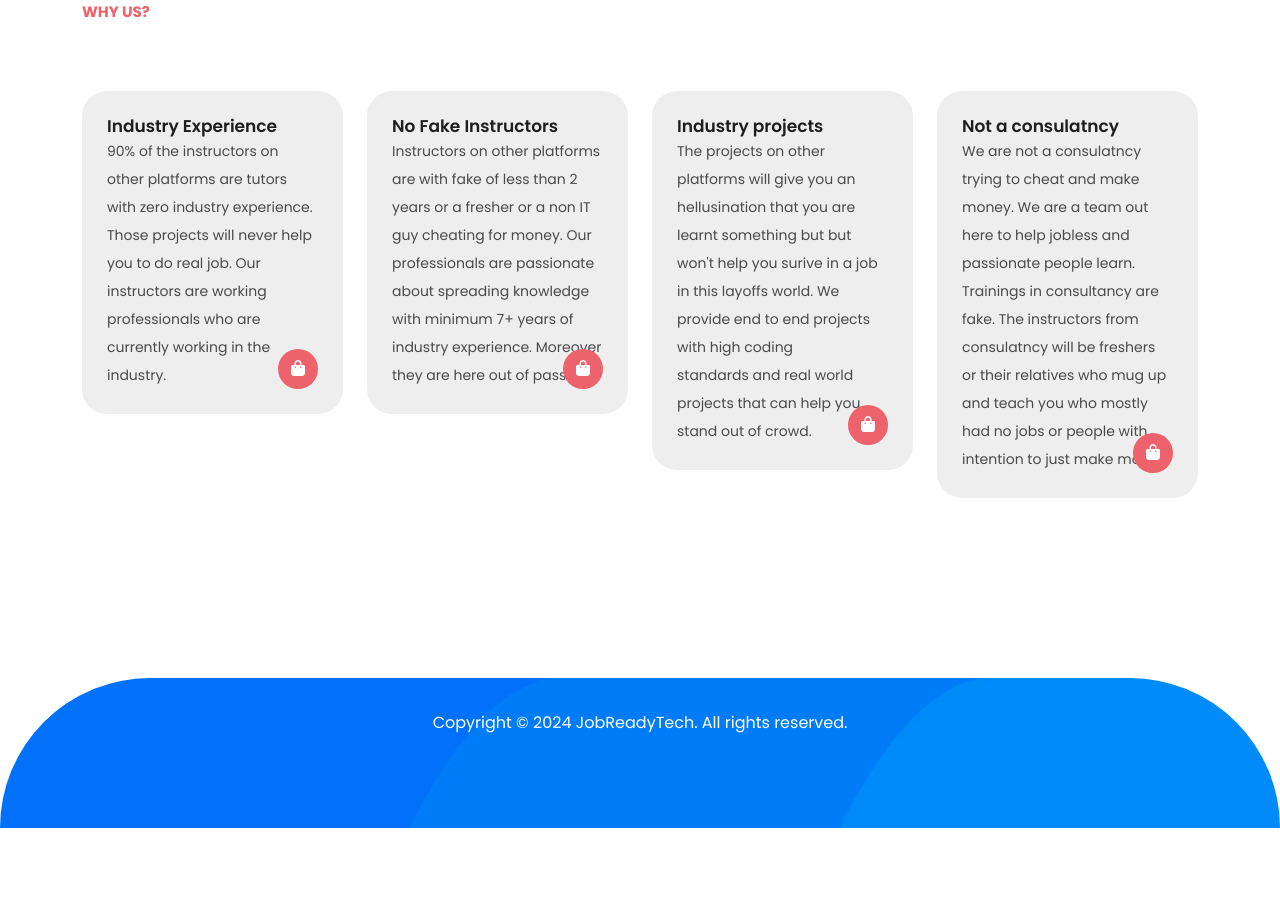
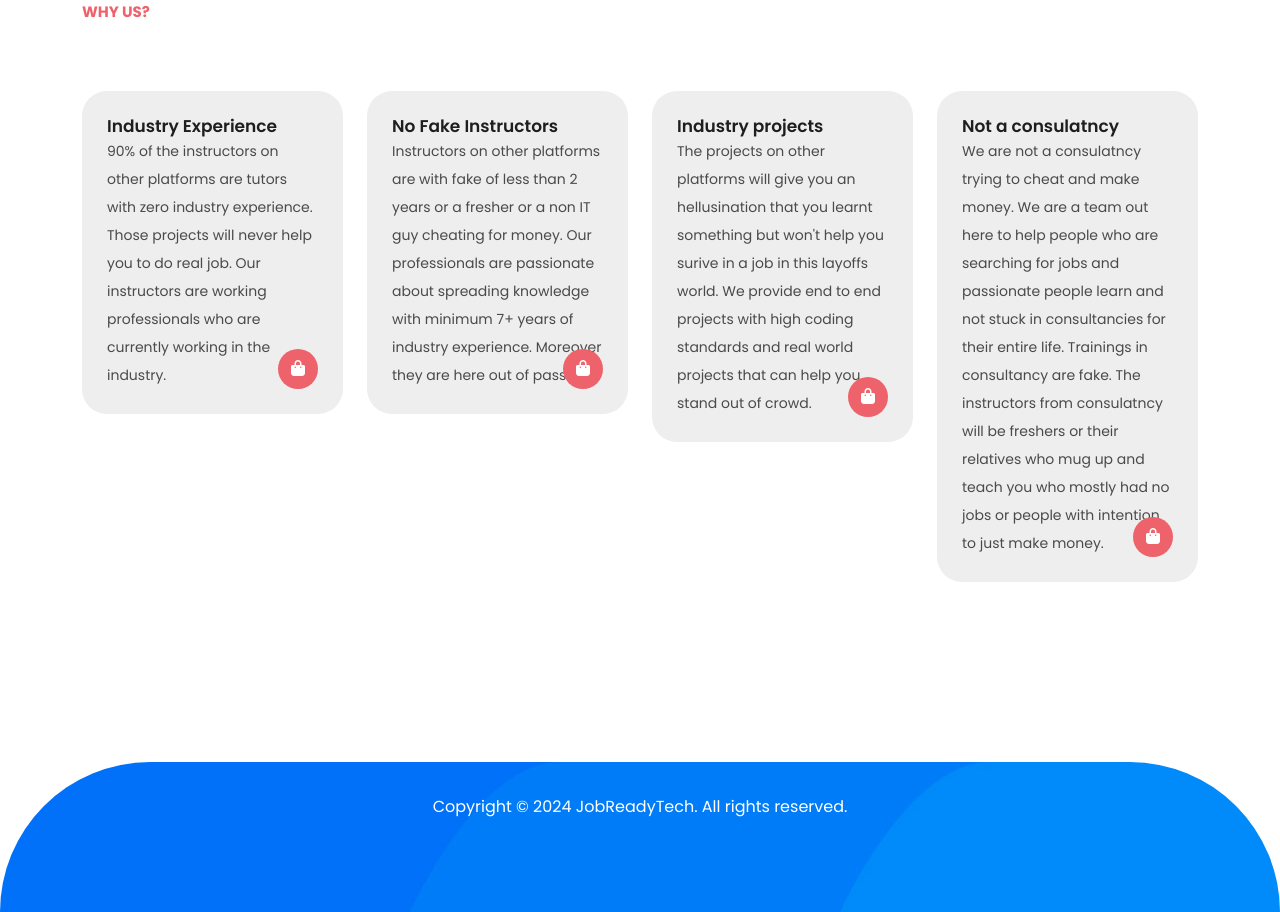
Before and after one commit to jobreadytech1/jobreadytech1.github.io, a plain HTML site: page index.html in a window 1280 px wide. Shown: the part 1091-2003 px from the top of the page. Before the commit the page ends 1919 px from the top, so only its background shows below. Drawn offline with nearby package versions, Linux system fonts and the light colour scheme.

Commit message:
fixed typos

```diff
--- a/index.html
+++ b/index.html
@@ -173,8 +173,8 @@
             <div class="down-content">
               <h4>Industry projects</h4>
               <p>
-                The projects on other platforms will give you an hellusination that you are learnt something but
-                but won't help you surive in a job in this layoffs world. We provide end to end projects with high coding </br>standards and real world projects that can help you stand out of crowd.
+                The projects on other platforms will give you an hellusination that you learnt something but
+                won't help you surive in a job in this layoffs world. We provide end to end projects with high coding </br>standards and real world projects that can help you stand out of crowd.
               </p>
               <a><i class="fa fa-shopping-bag"></i></a>
             </div>
@@ -185,7 +185,7 @@
             <div class="down-content">
               <h4>Not a consulatncy</h4>
               <p>
-                We are not a consulatncy trying to cheat and make money. We are a team out here to help jobless and passionate people learn.
+                We are not a consulatncy trying to cheat and make money. We are a team out here to help people who are searching for jobs and passionate people learn and not stuck in consultancies for their entire life.
                 Trainings in consultancy are fake. The instructors from consulatncy will be freshers or their relatives who mug up and teach you who mostly had no jobs or people with intention to just make money.
               </p>
               <a><i class="fa fa-shopping-bag"></i></a>
```
